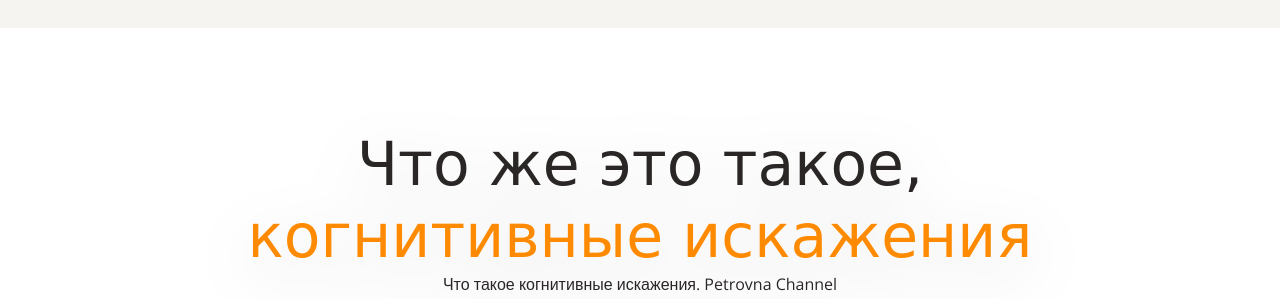
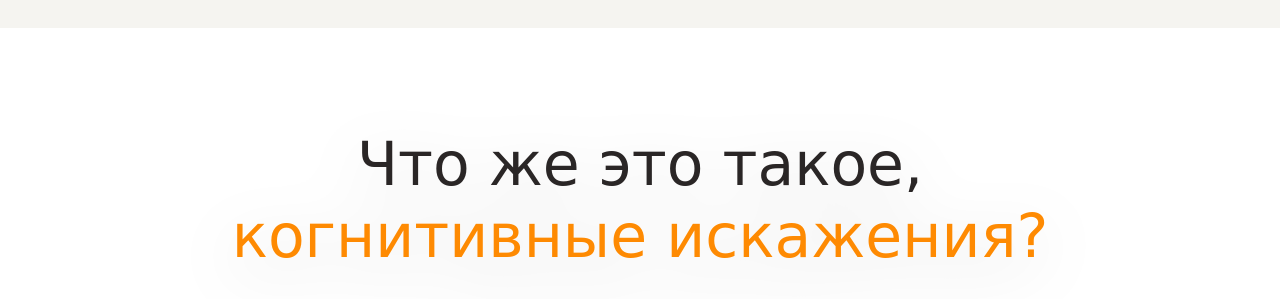
Before and after one commit to The-Kirill/layout-designer-project-lvl1, a website: page src/index.html in a window 1280 px wide. Shown: the part 860-1159 px from the top of the page. Drawn offline with nearby package versions, Linux system fonts and the light colour scheme; a web font is replaced by a local one.

Commit message:
fix_HTML

```diff
--- a/src/index.html
+++ b/src/index.html
@@ -44,7 +44,7 @@
         <section class="pre-video">
             <div class="container">
                 <div class="pre-video__text">
-                    <h2>Что же это такое,<br><span class="pre-video__text__span">когнитивные искажения</span></h2>
+                    <h2 class="pre-video__title">Что же это такое,<br><span class="pre-video__text__span">когнитивные искажения?</span></h2>
                     <p>Что такое когнитивные искажения. Petrovna Channel</p>
                 </div>
                 <iframe class="video" width="919" height="569" src="https://www.youtube.com/embed/jie9AizBqss"
--- a/src/styles/style.css
+++ b/src/styles/style.css
@@ -166,6 +166,10 @@ header {
   margin-bottom: 30px;
 
   text-align: center;
+}
+
+.pre-video__title {
+  margin-bottom: 30px;
 }
 
 .pre-video__text__span {
```
